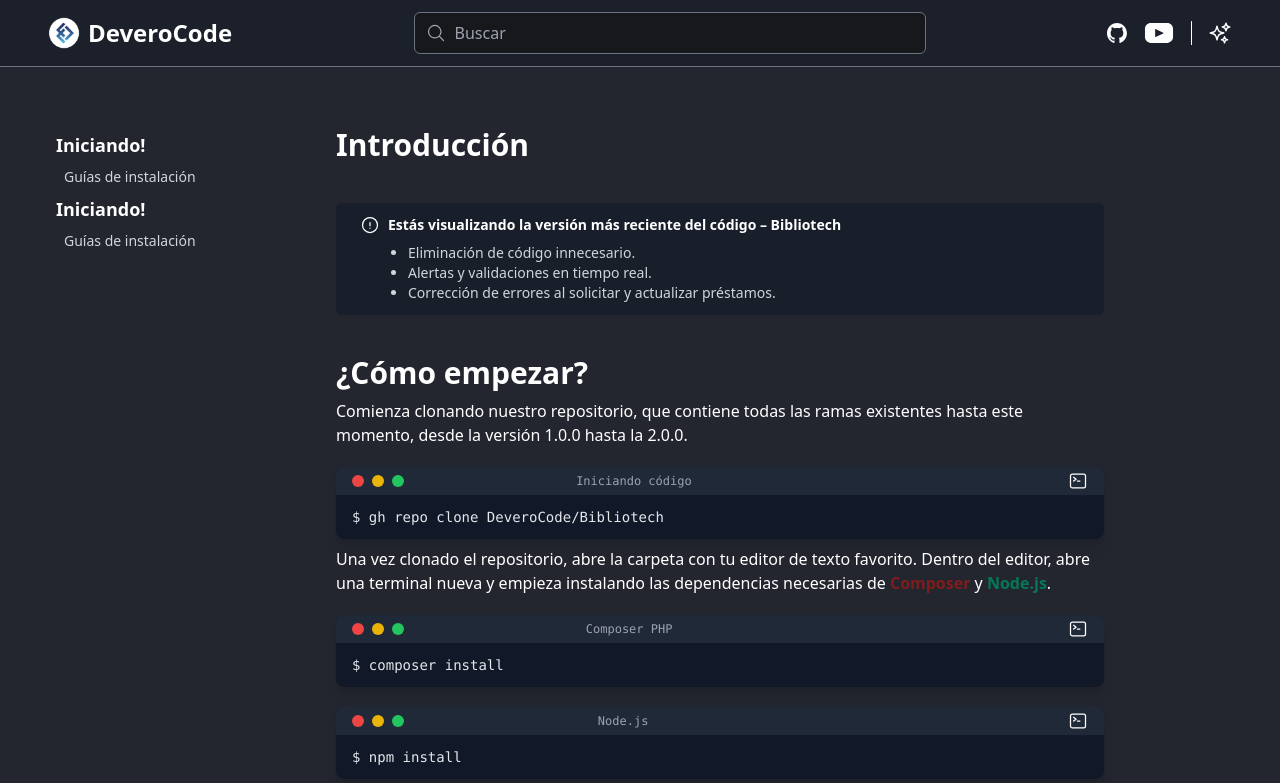
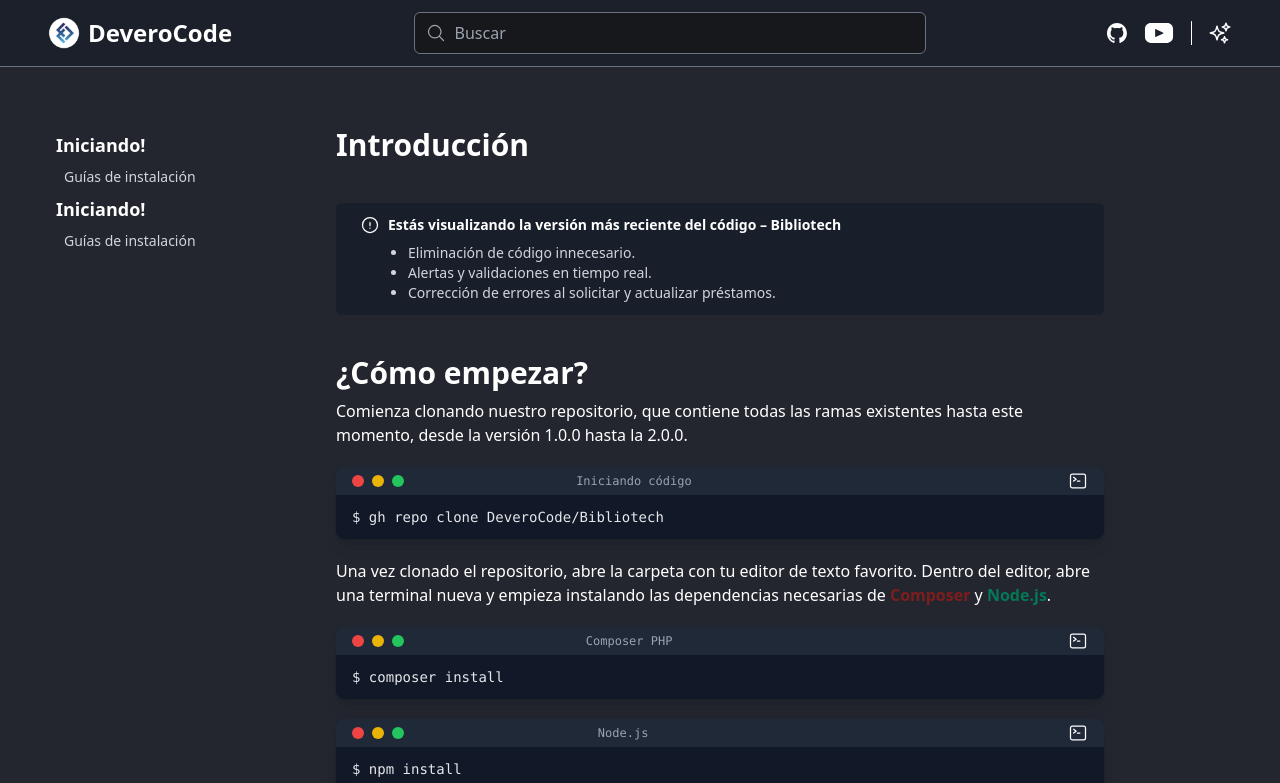
Before and after one commit to DeveroCode/Doc-Bibliotech, a React (Vite) app: page /start in a window 1280 px wide. Shown: the top 783 px of the page. Built offline with nearby package versions, Linux system fonts and the light colour scheme.

Commit message:
Corrected desing

```diff
--- a/src/Components/Cards/CardTerminal.tsx
+++ b/src/Components/Cards/CardTerminal.tsx
@@ -9,7 +9,7 @@
 
 export default function CardTerminal({ children, title = 'bash', copyId }: CardTerminalProps) {
   return (
-    <div className="bg-gray-900 rounded-lg overflow-hidden shadow-lg w-full max-w-3xl mx-auto font-mono text-sm mt-5">
+    <div className="bg-gray-900 rounded-lg overflow-hidden shadow-lg w-full max-w-3xl mx-auto font-mono text-sm my-5">
       {/* Top Bar */}
       <div className="flex items-center justify-between px-4 py-1 bg-gray-800">
         <div className="flex gap-2">
```
